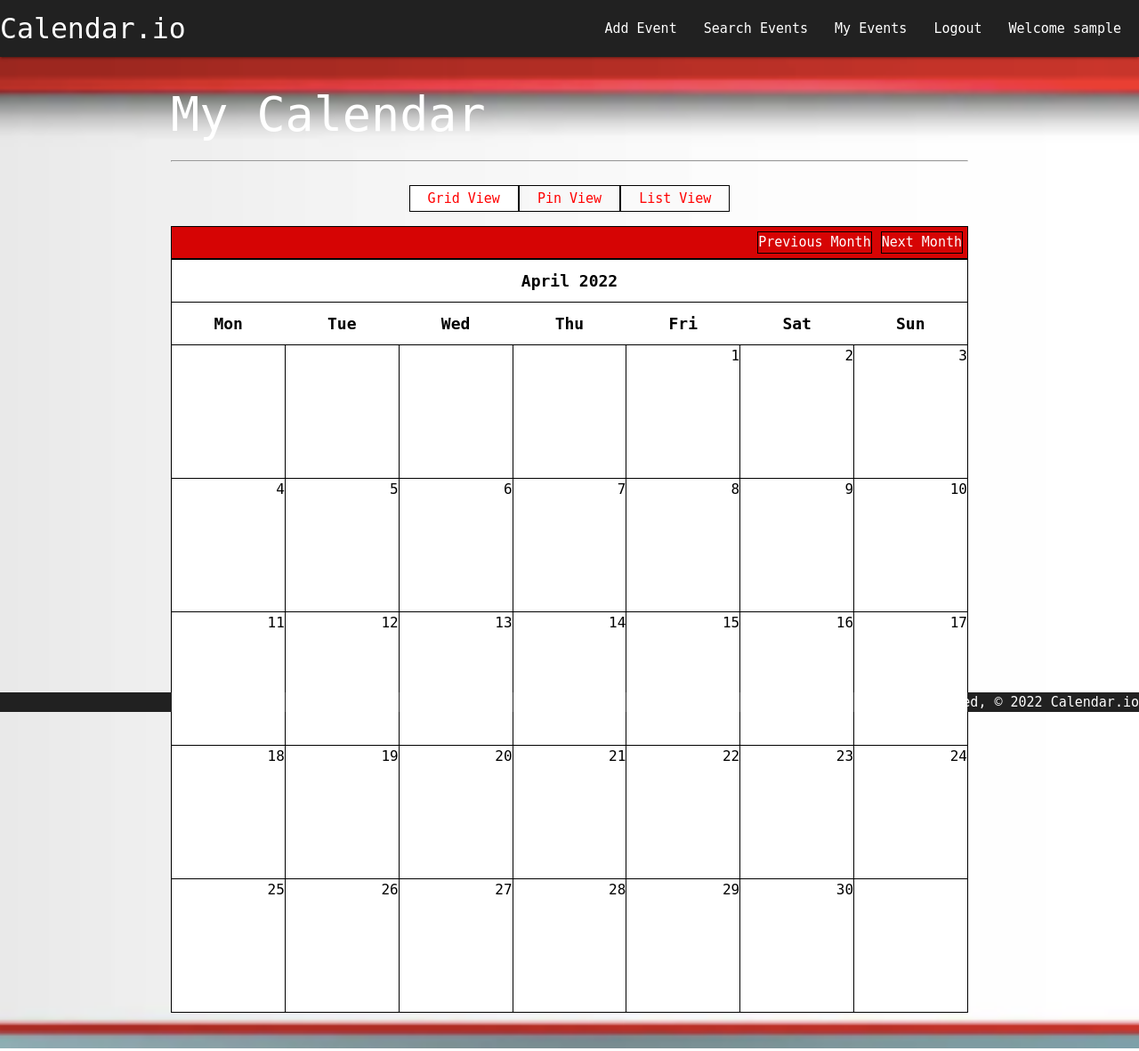
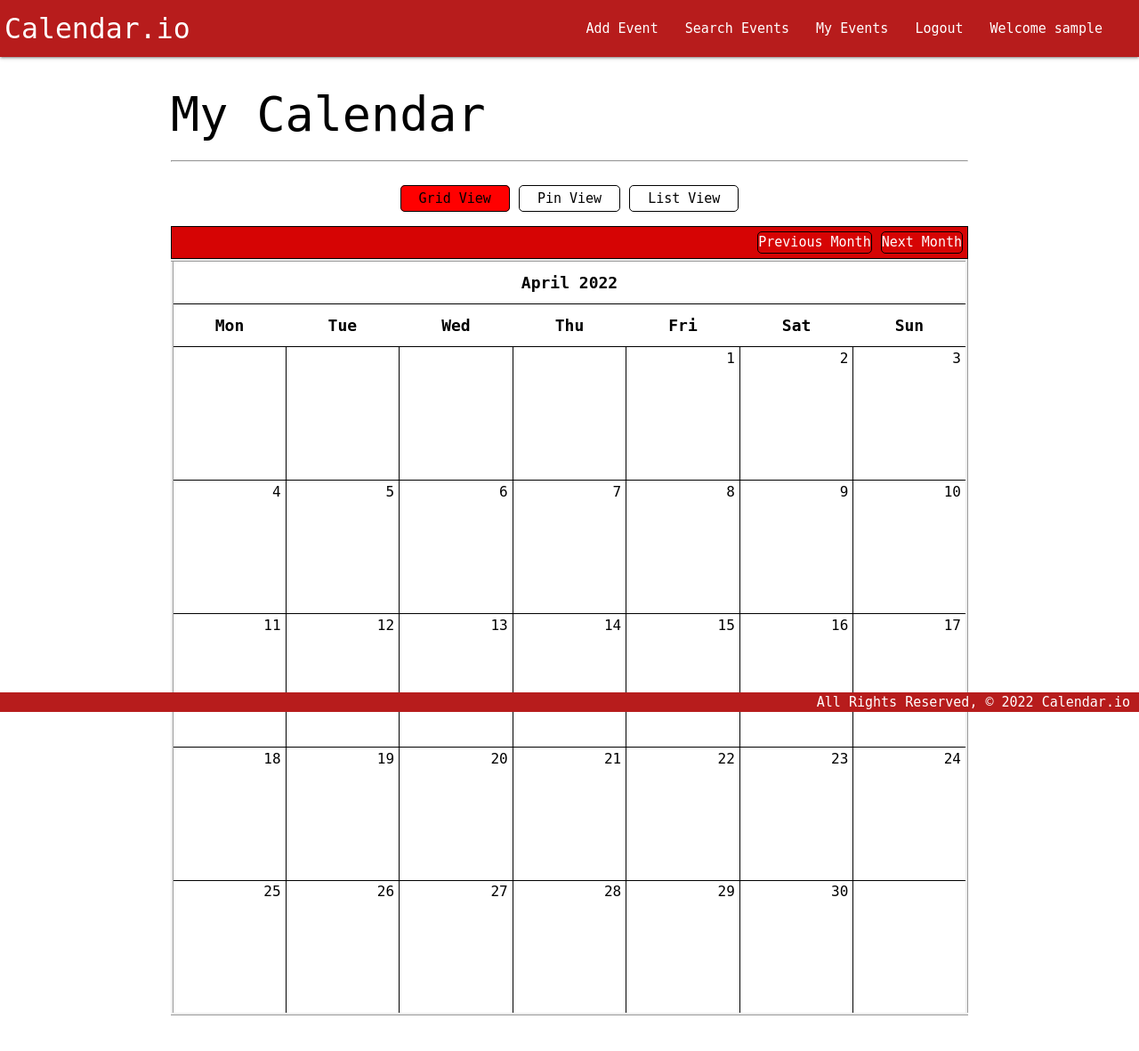
Before and after one commit to cannatajon/Event-Calendar, a Django app: page /gridview/ in a window 1280 px wide. Shown: the whole page at 89% size. Run offline with Django 4.2, Linux system fonts and the light colour scheme; the visitor is signed in with stand-in values (Sample User, id 1); data that the repository does not hold is empty; some libraries are stand-ins or nearby versions; some web fonts are replaced.

Commit message:
more styling

```diff
--- a/main_app/static/css/style.css
+++ b/main_app/static/css/style.css
@@ -46,7 +46,9 @@ footer.page-footer {
 .toggle-switches span {
   padding: 5px 20px 5px 20px;
   border: 1px solid black;
-  color: red;
+  border-radius: 5px;
+  color: black;
+  margin: 5px;
 }
 
 .toggle-switches span:hover {
@@ -64,12 +66,25 @@ footer.page-footer {
   white-space: pre-wrap;
 }
 
+.marty{
+  display:flex;
+  align-items: center;
+}
+
+.n-img{
+  height: 16px;
+  width: 16px;
+  margin-left: 5px;
+  border-radius: 6px;
+
+}
 
 .calendar {
   width: 100%;
   margin: auto;
   font-size: 13px;
   margin-bottom: 40px;
+  border-style: inset;
 }
 
 .calendar tr,
@@ -103,7 +118,6 @@ tbody{
   width: 200px;
   height: 150px;
   padding: 20px 0px 0px 5px;
-  position: relative;
 }
 
 .month {
@@ -113,8 +127,12 @@ tbody{
 .date {
   font-size: 16px;
   position:absolute;
-  top: 0px;
-  right: 0px;
+  top: -90px;
+  right: 5px;
+}
+
+.calendar td div {
+  position: relative;
 }
 
 ul {
@@ -139,6 +157,7 @@ ul {
   box-shadow: 0 0 0 0;
   padding: 0;
   border: 1px solid black;
+  border-radius: 5px;
   margin: 5px;
 }
 
@@ -147,5 +166,14 @@ ul {
 }
 
 .grid-toggle {
-  background-color: white;
+  background-color: red;
+  color: white;
 }
+
+.brand-logo{
+  margin-left: 5px;
+}
+
+.foot{
+  margin-right: 10px;
+}
--- a/main_app/templates/base.html
+++ b/main_app/templates/base.html
@@ -41,7 +41,7 @@
 <body>
 	<header navbar-fixed>
 		<nav>
-			<div class="nav-wrapper grey darken-4">
+			<div class="nav-wrapper red darken-4">
 
 				<a href="/" class="left brand-logo">Calendar.io</a>
 
@@ -53,10 +53,10 @@
 					<li><a href="#">My Events</a></li>
 					<li><a href="{% url 'logout' %}">Logout</a></li>
 
-					<li><a href="{% url 'profile' %}">Welcome {{user.username}}</a></li>
+					<li><a href="{% url 'profile' %}"><div class="marty">Welcome {{user.username}} <div><span><img class="n-img" src="{{user.profile.profile_pic}}"/></span></div></div></a></li>
 
 					{% else %}
-          <li><a href="{% url 'about' %}">About</a></li>
+          			<li><a href="{% url 'about' %}">About</a></li>
 					<li><a href="{% url 'login' %}">Login</a></li>
 					<li><a href="{% url 'signup' %}">Sign up</a></li>
 
@@ -69,8 +69,8 @@
 
 	<main class="container">{% block content %} {% endblock %}</main>
 
-	<footer class="page-footer grey darken-4">
-		<div class="right text-white">
+	<footer class="page-footer red darken-4">
+		<div class="foot right text-white">
 			All Rights Reserved, &copy; 2022 Calendar.io
 		</div>
 	</footer>
--- a/main_app/templates/grid_view.html
+++ b/main_app/templates/grid_view.html
@@ -1,16 +1,10 @@
 {% extends 'base.html' %} {% block content %}
-<h2 class="white-text">My Calendar</h2>
+<h2 class="white-black">My Calendar</h2>
 <hr />
 
 <style>
 
-    body{
-        background-image: url(../static/img/o.png);
-        height: 100%;
-        background-position: center;
-        background-repeat: no-repeat;
-        background-size: cover;
-    }
+
 </style>
 <div class="toggle-switches">
   <a href="/gridview"><span class="grid-toggle">Grid View</span></a>
--- a/main_app/templates/profile.html
+++ b/main_app/templates/profile.html
@@ -22,11 +22,11 @@
     {% csrf_token %}
     <input type="file" name="photo-file" />
     <br /><br />
-    <input type="submit" class="btn" value="Change Photo" />
+    <input type="submit" class="red btn" value="Change Photo" />
 </form>
 
-<h3>events you created</h3>
+<h3>Events you created:</h3>
 
-<h3>events you are attending</h3>
+<h3>Events you are attending:</h3>
 
 {% endblock %}
--- a/main_app/templates/registration/login.html
+++ b/main_app/templates/registration/login.html
@@ -4,10 +4,10 @@
 
 <h1>Log In</h1>
 
-<form action="" method="post" class=" light-blue accent-3">
+<form action="" method="post">
     {% csrf_token %}
     {{form.as_p}}
-    <input type="submit" value="login" class="yellow btn">
+    <input type="submit" value="login" class="red btn">
     <input type="hidden" name="text" value="{{ next }}">
 </form>
 
--- a/main_app/templates/registration/signup.html
+++ b/main_app/templates/registration/signup.html
@@ -8,11 +8,11 @@
     <p class="red-text">{{ error_message }}</p>
 {% endif %}
 
-<form action="{% url 'signup' %}" method="post" class=" light-blue accent-3">
+<form action="{% url 'signup' %}" method="post">
 
     {% csrf_token %}
     {{form.as_p}}
-    <input type="submit" value="signup" class="yellow btn" >
+    <input type="submit" value="signup" class="red btn" >
 
 </form>
 
--- a/main_app/templates/search.html
+++ b/main_app/templates/search.html
@@ -37,7 +37,7 @@
                 </select>
             </div>
             <div class="col s2">
-                <input class="btn" type="submit" value="Search" />
+                <input class="red btn" type="submit" value="Search" />
             </div>
         </form>
     </div>
--- a/main_app/views.py
+++ b/main_app/views.py
@@ -155,7 +155,7 @@ class Calendar(HTMLCalendar):
             d += f'<li> {event.title} </li>'
 
         if day != 0:
-            return f"<td><span class='date'>{day}</span><ul> {d} </ul></td>"
+            return f"<td><div><span class='date'>{day}</span><ul> {d} </ul></div></td>"
         return '<td></td>'
 
     # formats a week as a tr
```
Also changed, not shown: main_app/migrations/0001_initial.py (added), main_app/migrations/0002_alter_event_tags_alter_event_venue.py (deleted).
